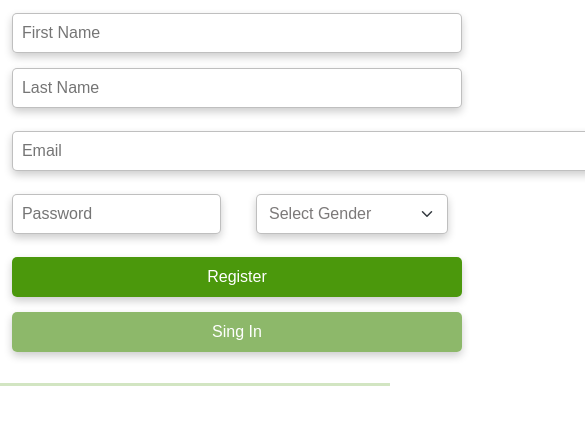
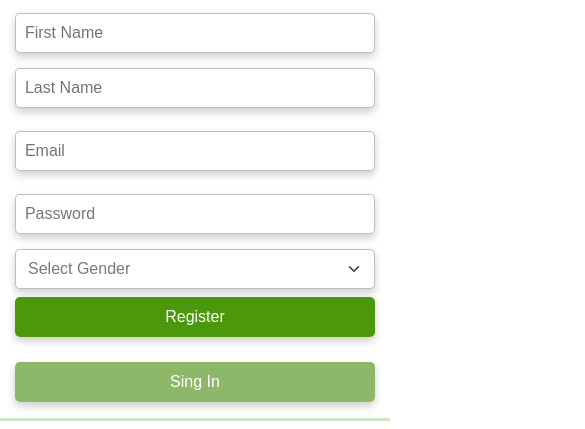
Before and after one commit to NicoleGomesO/AtividadeForms, a plain HTML site: page index.html in a window 390 px wide. Shown: the part 119-548 px from the top of the page, 585 px wide, since content can reach past the window. Drawn offline with nearby package versions, Linux system fonts and the light colour scheme.

Commit message:
Adiciona media query para dispositivos móveis

```diff
--- a/style.css
+++ b/style.css
@@ -69,3 +69,43 @@ input, .submit-user {
 .subject-user {
     margin-left: 303px;
 }
+
+@media (max-width: 768px) {
+  .container {
+      padding-left: 15px;
+      padding-right: 15px;
+  }
+
+  input, .submit-user {
+      width: 100%;
+      margin-right: 0;
+  }
+
+  .email-user {
+      width: 100%;
+  }
+
+  .senha-genero {
+      flex-direction: column;
+  }
+
+  .genero-user, .message-user {
+      width: 100%;
+  }
+
+  .subject-user {
+      margin-left: 0;
+  }
+
+  .sing-in {
+      display: block;
+      width: 100%;
+      text-align: center;
+      margin-top: 10px;
+  }
+
+  .sing-in a {
+      text-decoration: none;
+      color: inherit;
+  }
+}
```
